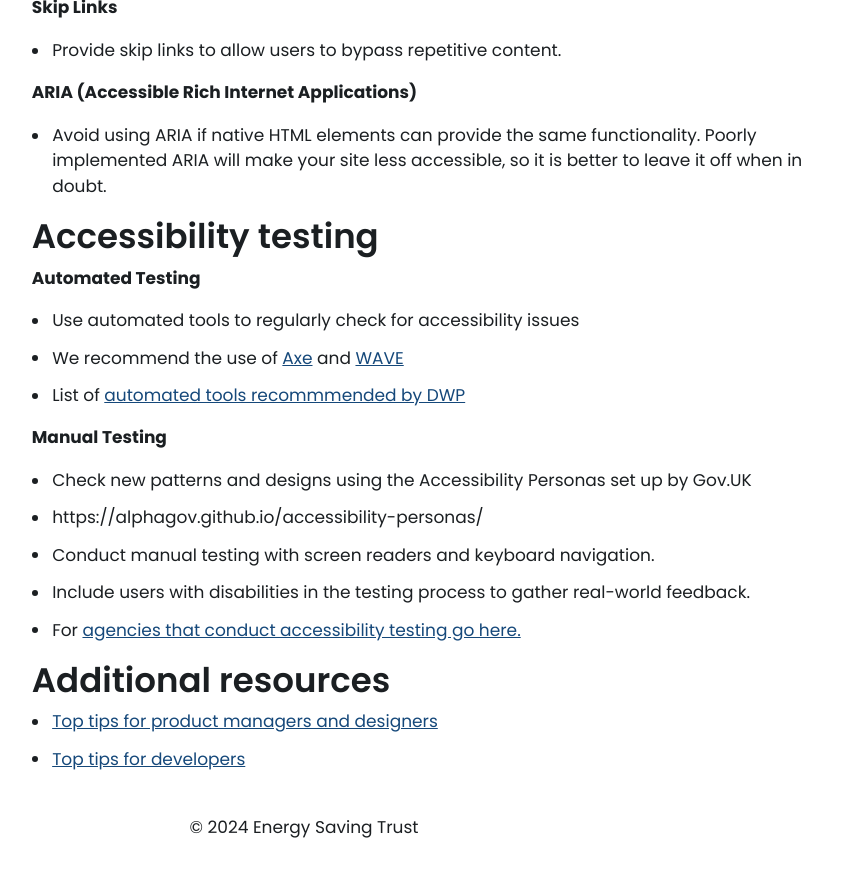
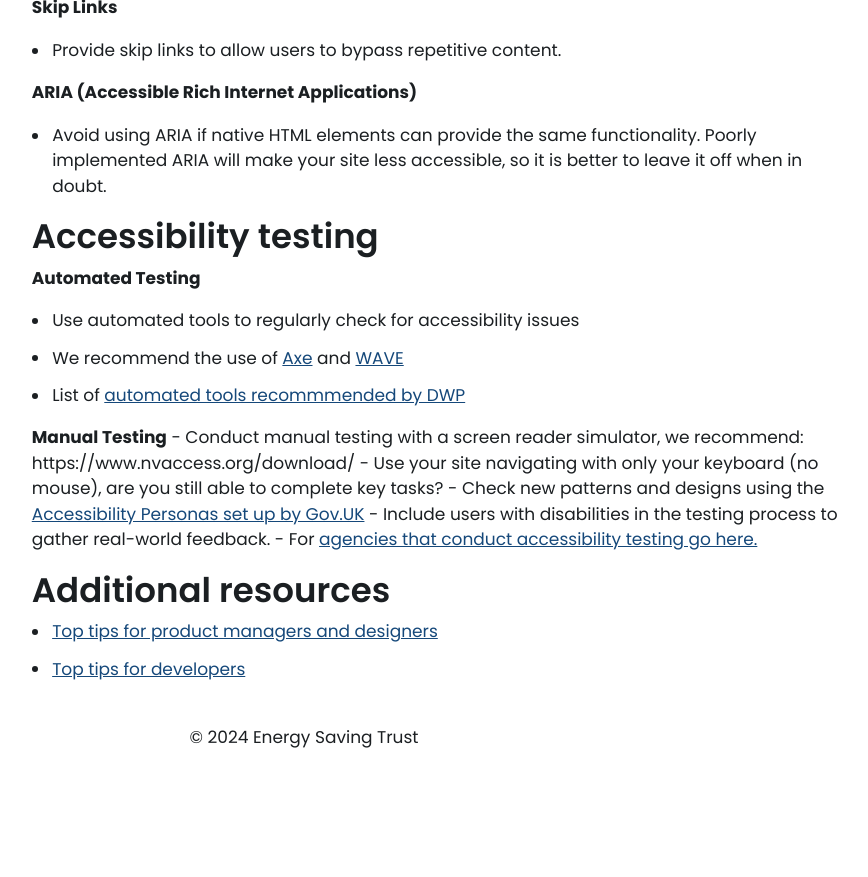
Before and after one commit to Energy-Saving-Trust/Design-System, a Jekyll site: the page built from guidelines/accessibility.md, in a window 1280 px wide and 900 px high, scrolled down 2303 px. Shown: the top 877 px of the window, without its empty margins (336-1204 px from the left). Built offline with Jekyll 4.4.1, drawn with Linux system fonts in a browser that asks for light colours; nearby versions of some CDN libraries; after the commit the page ends 3113 px from its top, so only the background shows below that.

Commit message:
Update accessibility.md

```diff
--- a/guidelines/accessibility.md
+++ b/guidelines/accessibility.md
@@ -92,10 +92,9 @@ Read more about [why HTML-first approach is essential to creating accessible pro
 - List of [automated tools recommmended by DWP](https://accessibility-manual.dwp.gov.uk/tools-and-resources/automated-accessibility-testing)
 
 **Manual Testing**
-
-- Check new patterns and designs using the Accessibility Personas set up by Gov.UK
-- https://alphagov.github.io/accessibility-personas/
-- Conduct manual testing with screen readers and keyboard navigation.
+- Conduct manual testing with a screen reader simulator, we recommend: https://www.nvaccess.org/download/
+- Use your site navigating with only your keyboard (no mouse), are you still able to complete key tasks?
+- Check new patterns and designs using the [Accessibility Personas set up by Gov.UK](https://alphagov.github.io/accessibility-personas/)
 - Include users with disabilities in the testing process to gather real-world feedback.
 - For [agencies that conduct accessibility testing go here.](https://www.applytosupply.digitalmarketplace.service.gov.uk/g-cloud/search?q=accessibility%20testing)
 
```
